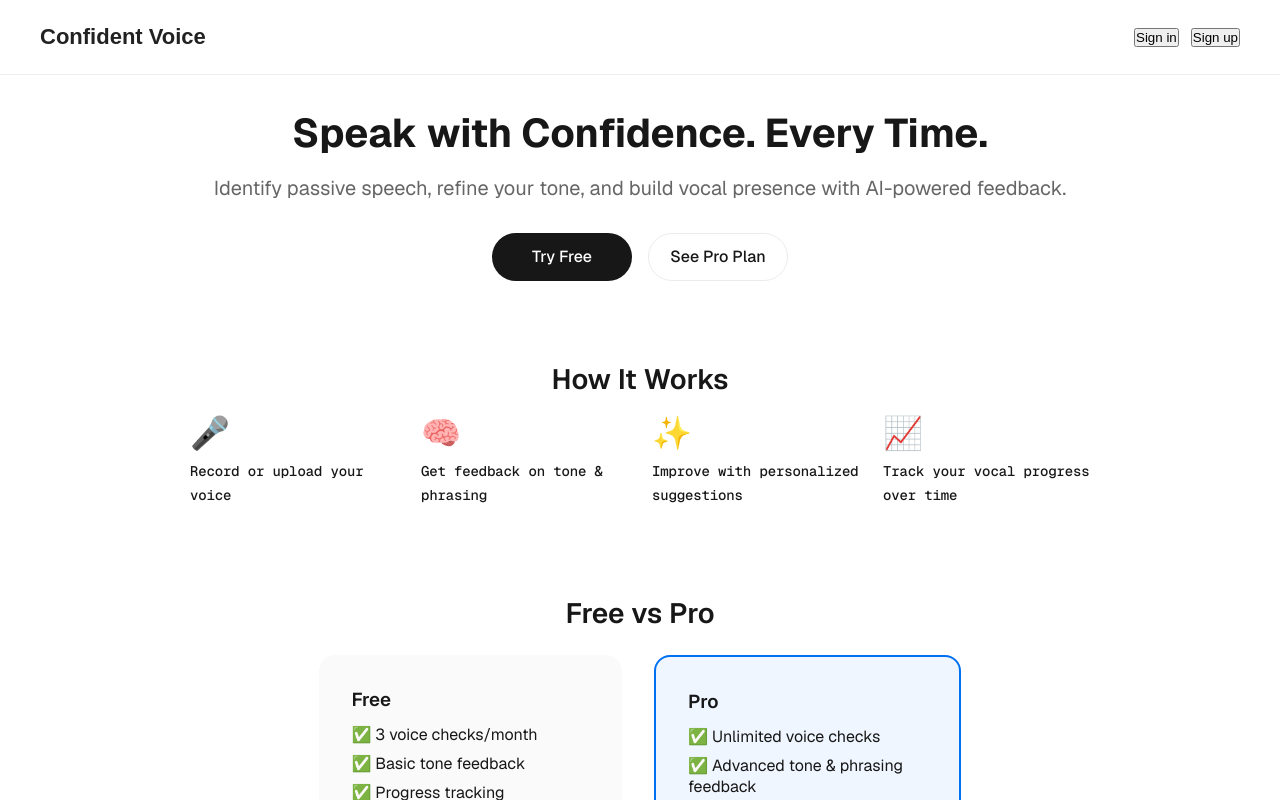
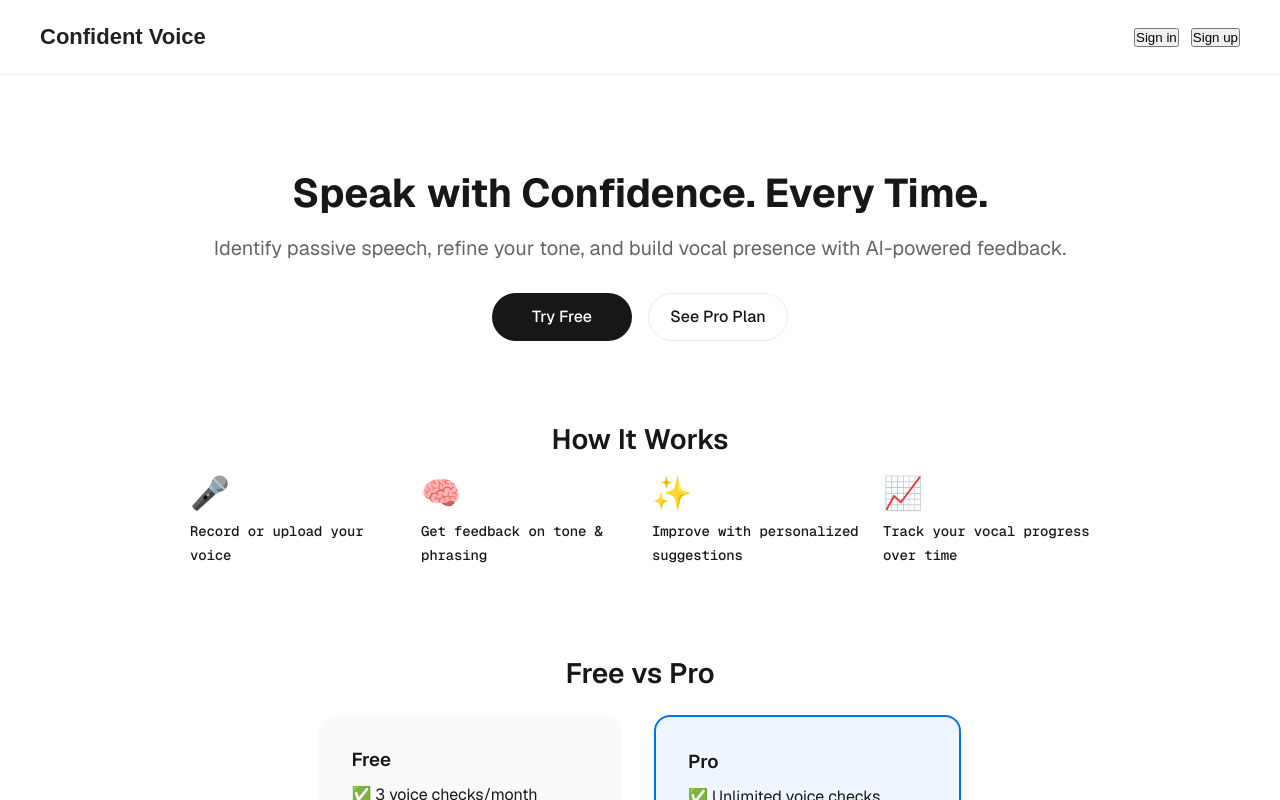
Before and after one commit to kelseypedersen/voice-coach, a Next.js app in the folder voice-coach-frontend/: page / in a window 1280 px wide. Shown: the top 800 px of the page. Built offline with nearby package versions, Linux system fonts and the light colour scheme; no server answers.

Commit message:
Update padding

```diff
--- a/voice-coach-frontend/src/app/page.module.css
+++ b/voice-coach-frontend/src/app/page.module.css
@@ -11,7 +11,7 @@
   align-items: center;
   justify-items: center;
   min-height: 100svh;
-  /* padding: 80px; */
+  padding: 60px;
   gap: 64px;
   font-family: var(--font-geist-sans);
 }
```
